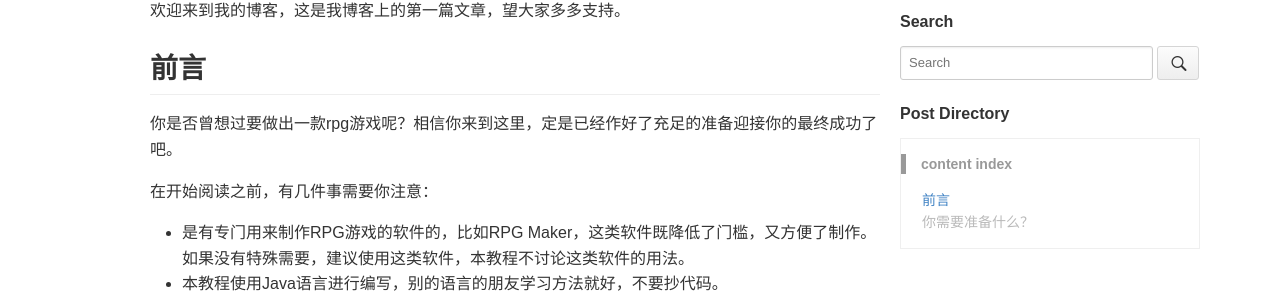
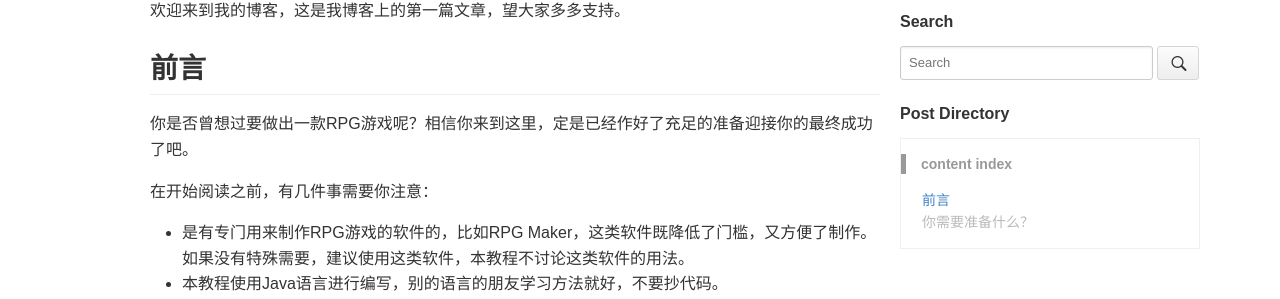
Before and after one commit to KirCute/KirCute.github.io, a Jekyll site: the page built from _posts/RPG/2017-10-3-RPG1.md, in a window 1280 px wide. Shown: the part 222-521 px from the top of the page. Built offline with Jekyll 4.4.1, drawn with Linux system fonts in a browser that asks for light colours.

Commit message:
Update 2017-10-3-RPG1.md

```diff
--- a/_posts/RPG/2017-10-3-RPG1.md
+++ b/_posts/RPG/2017-10-3-RPG1.md
@@ -10,7 +10,7 @@ description: 从零制作一款RPG游戏 第一章
 欢迎来到我的博客，这是我博客上的第一篇文章，望大家多多支持。
 
 ## 前言
-你是否曾想过要做出一款rpg游戏呢？相信你来到这里，定是已经作好了充足的准备迎接你的最终成功了吧。
+你是否曾想过要做出一款RPG游戏呢？相信你来到这里，定是已经作好了充足的准备迎接你的最终成功了吧。
 
 在开始阅读之前，有几件事需要你注意：
 
```
